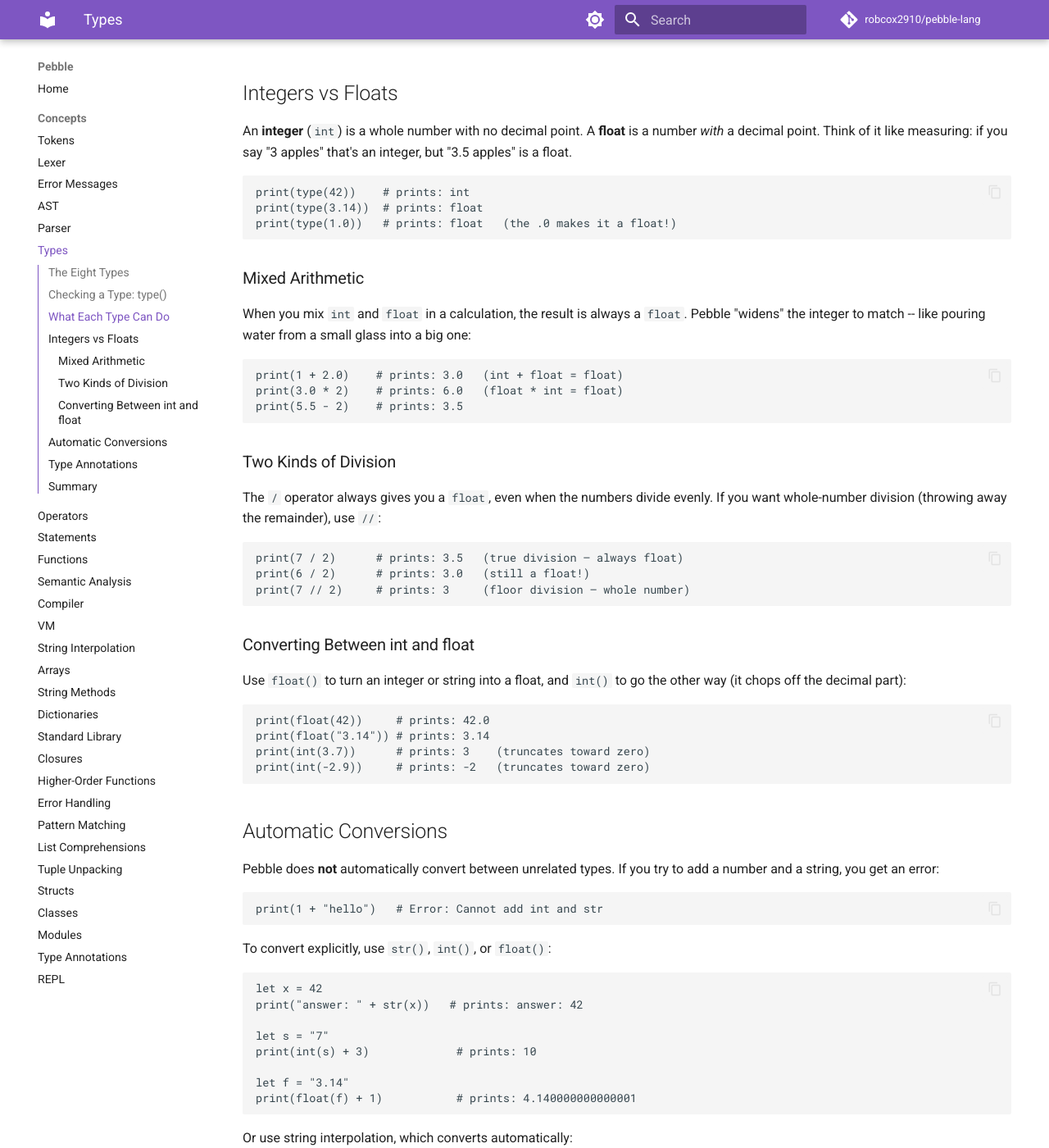
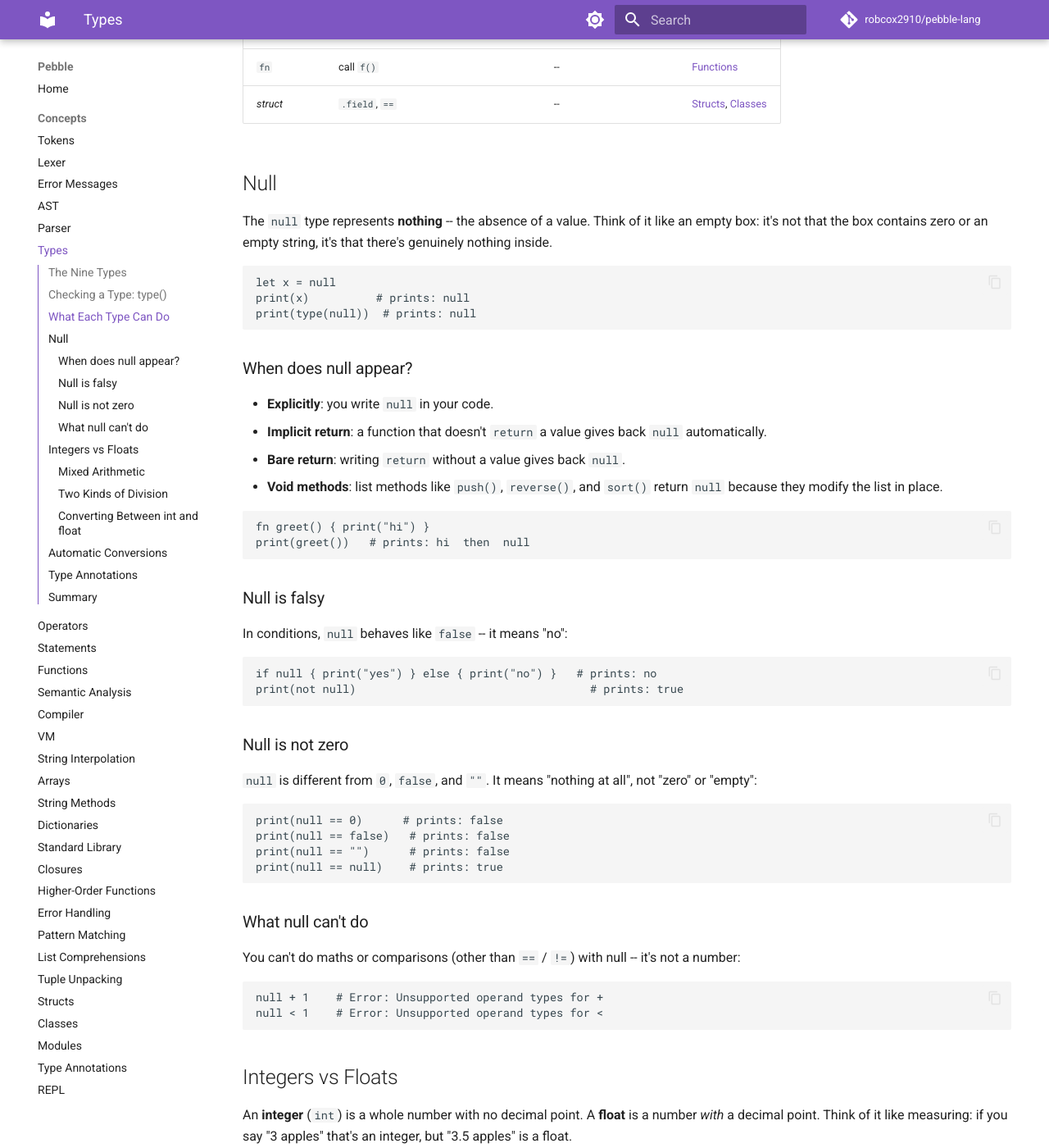
Before and after one commit to robcox2910/pebble-lang, an MkDocs documentation site: the page built from docs/concepts/types.md, in a window 1280 px wide and 1400 px high, scrolled down 1808 px. Shown: the whole window at 82% size. Built offline with MkDocs 1.6.1 and Material for MkDocs 9.7.7, drawn with Linux system fonts in a browser that asks for light colours; comment, search, counter and statistics services are not loaded; some of the changed text lies outside the part shown.

Commit message:
feat: add null type as Pebble's 9th first-class type
Use Python's None as the runtime representation for null, giving correct
semantics for free (falsy, distinct from 0, not numeric, hashable).
Implicit and bare returns now produce null instead of 0, and list-mutating
methods (push, reverse, sort) return null.

Co-Authored-By: Claude Opus 4.6 <noreply@anthropic.com>

````diff
--- a/docs/concepts/types.md
+++ b/docs/concepts/types.md
@@ -1,10 +1,10 @@
 # Types
 
-Every value in Pebble is one of **eight types**. Think of a type as a label
+Every value in Pebble is one of **nine types**. Think of a type as a label
 that tells you what *kind* of thing a value is -- just like how you'd sort
 items in a toolbox into screwdrivers, hammers, and wrenches.
 
-## The Eight Types
+## The Nine Types
 
 | Type     | What it is                      | Examples                  |
 |----------|---------------------------------|---------------------------|
@@ -12,6 +12,7 @@ items in a toolbox into screwdrivers, hammers, and wrenches.
 | `float`  | A number with a decimal point   | `3.14`, `0.5`, `1.0`      |
 | `str`    | A piece of text                 | `"hello"`, `""`           |
 | `bool`   | True or false                   | `true`, `false`           |
+| `null`   | Nothing / no value              | `null`                    |
 | `list`   | An ordered collection           | `[1, 2, 3]`, `[]`        |
 | `dict`   | A collection of key-value pairs | `{"name": "Alice"}`      |
 | `fn`     | A function                      | `fn(x) { return x * 2 }` |
@@ -27,6 +28,7 @@ print(type(42))        # prints: int
 print(type(3.14))      # prints: float
 print(type("hello"))   # prints: str
 print(type(true))      # prints: bool
+print(type(null))      # prints: null
 print(type([1, 2]))    # prints: list
 print(type({}))        # prints: dict
 ```
@@ -59,10 +61,68 @@ map:
 | `float`  | `+ - * / // % **`, comparisons | --                       | [Operators](operators.md)      |
 | `str`    | `+` (join)                   | `upper()`, `split()`, etc.  | [String Methods](strings.md)   |
 | `bool`   | `and`, `or`, `not`           | --                          | [Statements](statements.md)    |
+| `null`   | `==`, `!=`, `not`            | --                          | (this page)                    |
 | `list`   | `+` (concatenate)            | `push()`, `pop()`, etc.     | [Arrays](arrays.md)            |
 | `dict`   | index `d["key"]`             | --                          | [Dictionaries](dicts.md)       |
 | `fn`     | call `f()`                   | --                          | [Functions](functions.md)      |
 | *struct* | `.field`, `==`               | --                          | [Structs](structs.md), [Classes](classes.md) |
+
+## Null
+
+The `null` type represents **nothing** -- the absence of a value. Think of
+it like an empty box: it's not that the box contains zero or an empty
+string, it's that there's genuinely nothing inside.
+
+```pebble
+let x = null
+print(x)          # prints: null
+print(type(null))  # prints: null
+```
+
+### When does null appear?
+
+- **Explicitly**: you write `null` in your code.
+- **Implicit return**: a function that doesn't `return` a value gives back
+  `null` automatically.
+- **Bare return**: writing `return` without a value gives back `null`.
+- **Void methods**: list methods like `push()`, `reverse()`, and `sort()`
+  return `null` because they modify the list in place.
+
+```pebble
+fn greet() { print("hi") }
+print(greet())   # prints: hi  then  null
+```
+
+### Null is falsy
+
+In conditions, `null` behaves like `false` -- it means "no":
+
+```pebble
+if null { print("yes") } else { print("no") }   # prints: no
+print(not null)                                   # prints: true
+```
+
+### Null is not zero
+
+`null` is different from `0`, `false`, and `""`. It means "nothing at
+all", not "zero" or "empty":
+
+```pebble
+print(null == 0)      # prints: false
+print(null == false)   # prints: false
+print(null == "")      # prints: false
+print(null == null)    # prints: true
+```
+
+### What null can't do
+
+You can't do maths or comparisons (other than `==` / `!=`) with null --
+it's not a number:
+
+```pebble
+null + 1    # Error: Unsupported operand types for +
+null < 1    # Error: Unsupported operand types for <
+```
 
 ## Integers vs Floats
 
@@ -150,6 +210,7 @@ doesn't match:
 
 ```pebble
 let x: Int = 5
+let y: Null = null
 fn add(a: Int, b: Int) -> Int { return a + b }
 struct Point { x: Float, y: Float }
 ```
@@ -163,6 +224,7 @@ Annotations are completely optional -- see
 |---------|---------|
 | Type | A label on a toolbox drawer (structs get their own custom label) |
 | `type()` | Reading the label to see what's inside |
+| `null` | An empty box -- not zero, not empty string, just *nothing* |
 | `int` vs `float` | "3 apples" vs "3.5 apples" |
 | Mixed arithmetic | Pouring a small glass into a big one -- the result is always big (float) |
 | `/` vs `//` | Sharing pizza: `/` tells you the exact amount, `//` tells you whole slices only |
````
Also changed, not shown: docs/concepts/arrays.md (+3 -3 lines), docs/concepts/compiler.md (+2 -2 lines), docs/concepts/functions.md (+5 -4 lines), docs/concepts/match.md (+1 -1 lines), docs/concepts/type-annotations.md (+2 -1 lines), 12 other files.
